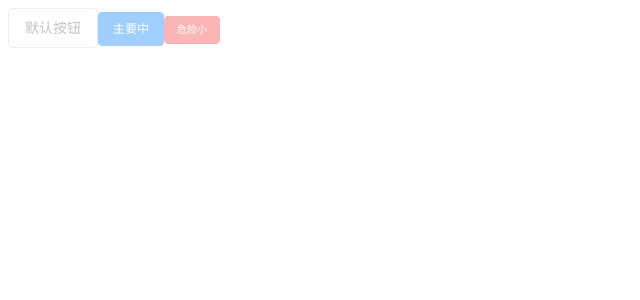
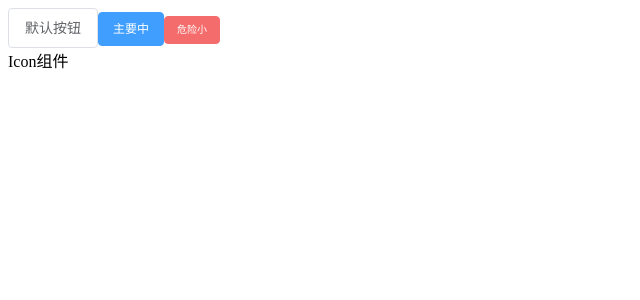
Before and after one commit to mzhaonanq/gulu-vue-2, a Vue app: page / in a window 1280 px wide. Shown: the top 300 px of the page, without its empty margins (0-640 px from the left). Built offline with nearby package versions, Linux system fonts and the light colour scheme.

Commit message:
创建Icon组件

```diff
--- /dev/null
+++ b/lib/Icon.vue
@@ -0,0 +1,15 @@
+<template>
+  <div>{{msg}}</div>
+</template>
+<script>
+export default {
+  data(){
+    return{
+      msg:"Icon组件"
+    }
+  }
+}
+</script>
+<style lang="scss" >
+
+</style>
--- a/src/App.vue
+++ b/src/App.vue
@@ -1,16 +1,18 @@
 <template>
   <div>
-    <Button disabled>默认按钮</Button>
-    <Button button-type="main" button-size="medium" disabled>主要中</Button>
-    <Button button-type="danger" button-size="small" disabled>危险小</Button>
+    <Button >默认按钮</Button>
+    <Button button-type="main" button-size="medium" >主要中</Button>
+    <Button button-type="danger" button-size="small" >危险小</Button>
+    <Icon/>
   </div>
 </template>
 
 <script>
 import Button from "../lib/Button.vue";
+import Icon from "../lib/Icon.vue";
 
 export default {
-  components: {Button},
+  components: {Icon, Button},
   data() {
     return {};
   }
```
